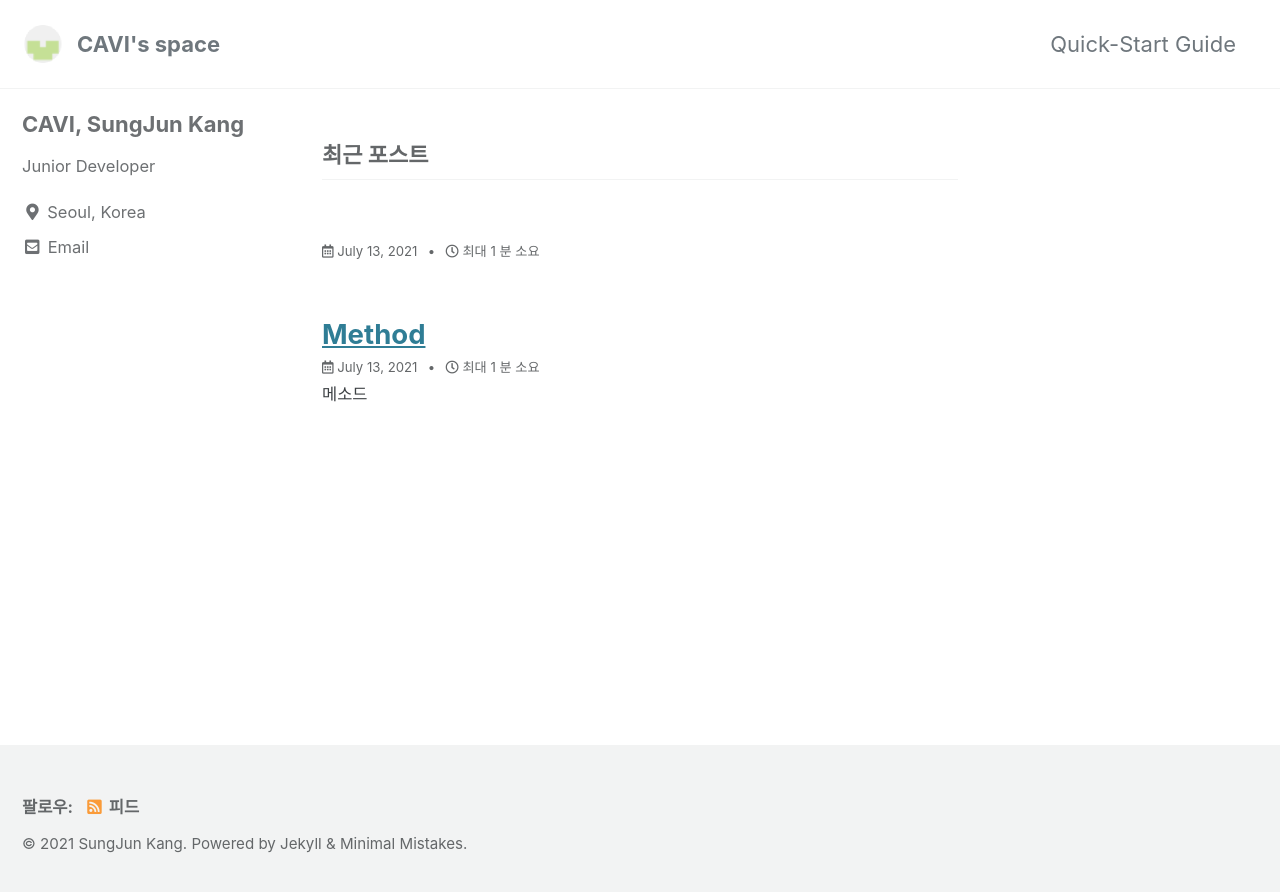
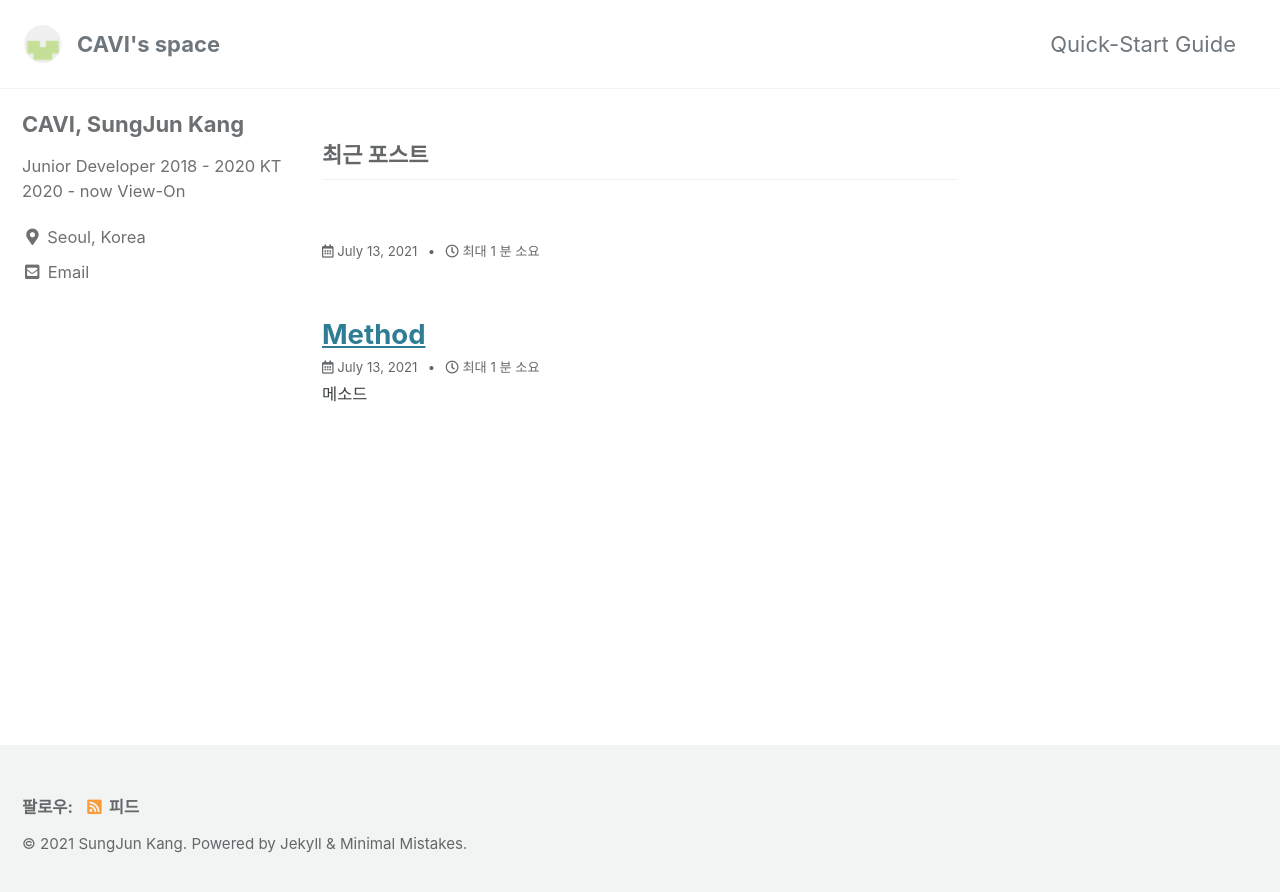
Before and after one commit to tatasa1/tatasa1.github.io, a Jekyll site: the page built from index.html, in a window 1280 px wide. Shown: the top 892 px of the page. Built offline with Jekyll 4.4.1, drawn with Linux system fonts in a browser that asks for light colours; cached includes are drawn as plain includes; the list of posts is cut into pages by our own code.

Commit message:
Update _config.yml
change bio

```diff
--- a/_config.yml
+++ b/_config.yml
@@ -103,7 +103,7 @@ analytics:
 author:
   name             : "CAVI, SungJun Kang"
   avatar           : # path of avatar image, e.g. "/assets/images/bio-photo.jpg"
-  bio              : "Junior Developer"
+  bio              : "Junior Developer \n 2018 - 2020 KT \n 2020 - now View-On"
   location         : "Seoul, Korea"
   email            :
   links:
```
